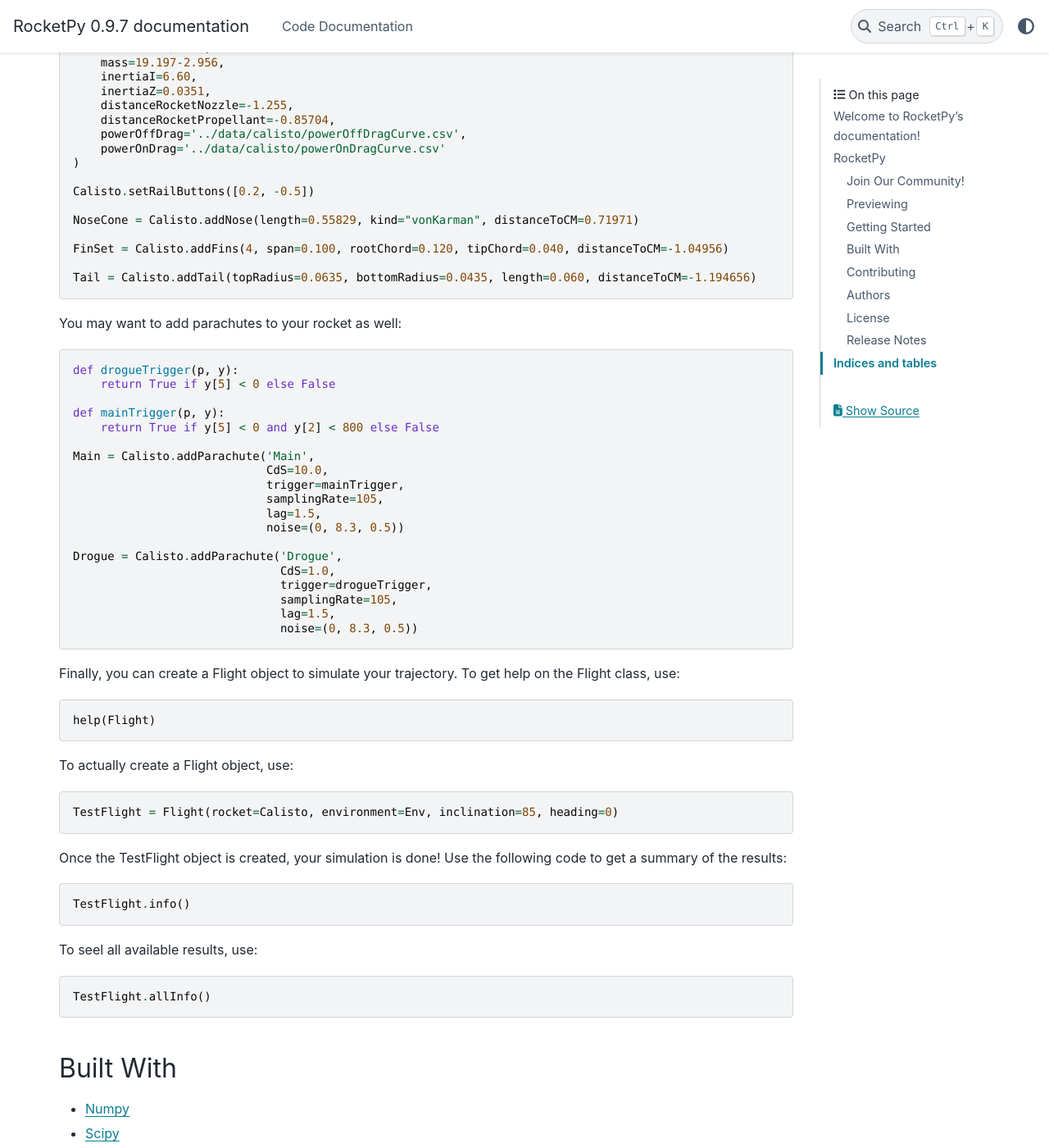
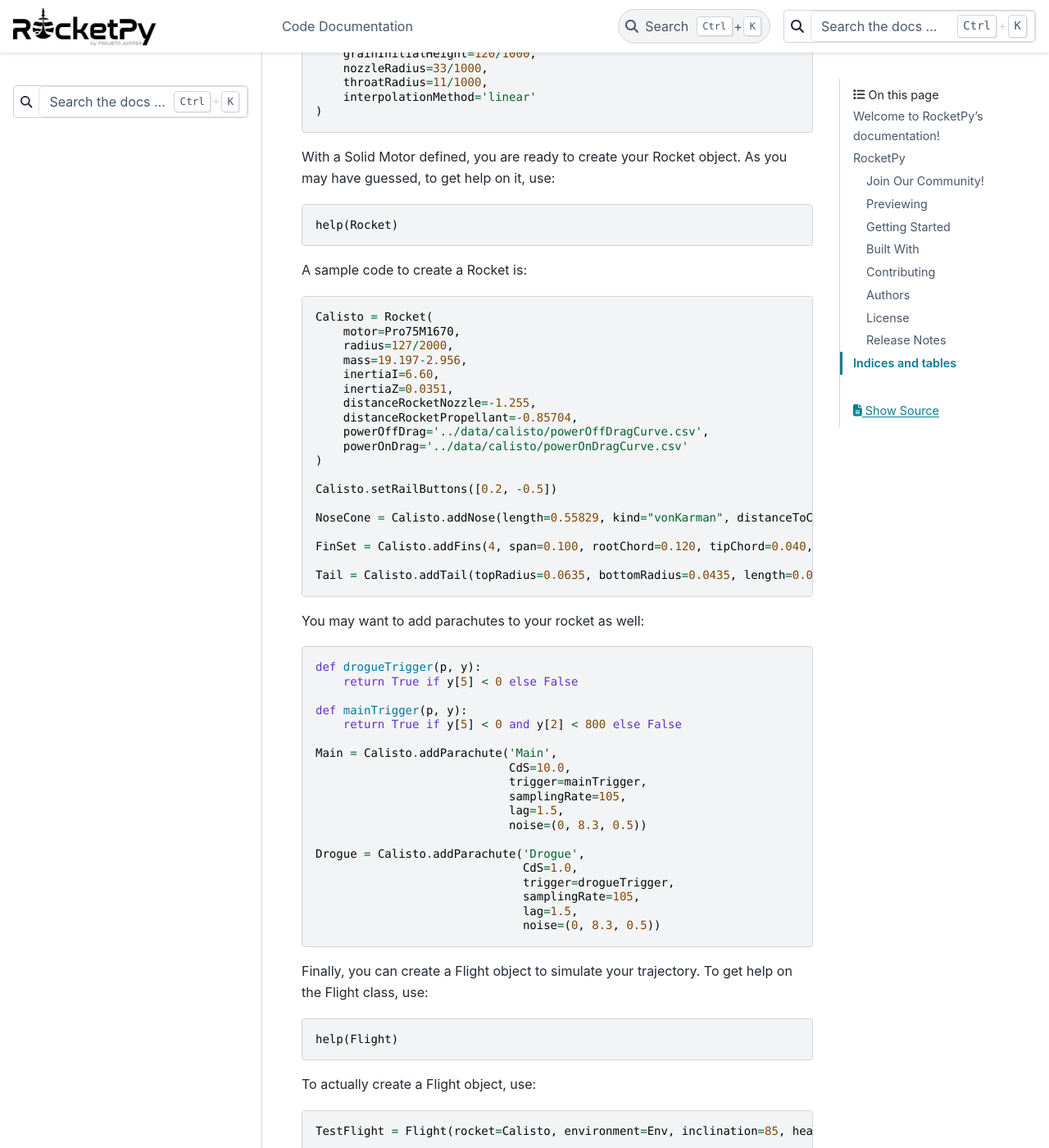
Before and after one commit to RocketPy-Team/RocketPy, a Sphinx documentation site: the page built from docs/index.rst, in a window 1280 px wide and 1400 px high, scrolled down 4310 px. Shown: the whole window at 82% size. Built offline with Sphinx 7.4.7 and the PyData theme 0.15.4, drawn with Linux system fonts in a browser that asks for light colours; pages that are not in the unit, such as notebooks, are missing from menus.

Commit message:
Add logo and other icons to the documentation conf.py

```diff
--- a/docs/conf.py
+++ b/docs/conf.py
@@ -67,3 +67,25 @@
 # relative to this directory. They are copied after the builtin static files,
 # so a file named "default.css" will overwrite the builtin "default.css".
 html_static_path = ['_static']
+html_logo = "static/logo.png"
+html_theme_options = {
+    "icon_links": [
+        {
+            "name": "GitHub",
+            "url": "https://github.com/Projeto-Jupiter/RocketPy",
+            "icon": "fab fa-github-square",
+        },
+        {
+            "name": "LinkedIn",
+            "url": "https://www.linkedin.com/company/rocketpy/",
+            "icon": "fab fa-linkedin",
+        },
+    ],
+}
+
+html_sidebars = {
+    "**": ["search-field.html", "sidebar-nav-bs.html", "sidebar-ethical-ads.html"]
+}
+html_theme_options = {
+    "navbar_end": ["navbar-icon-links.html", "search-field.html"]
+}
```
Also changed, not shown: docs/static/logo.png (added).
